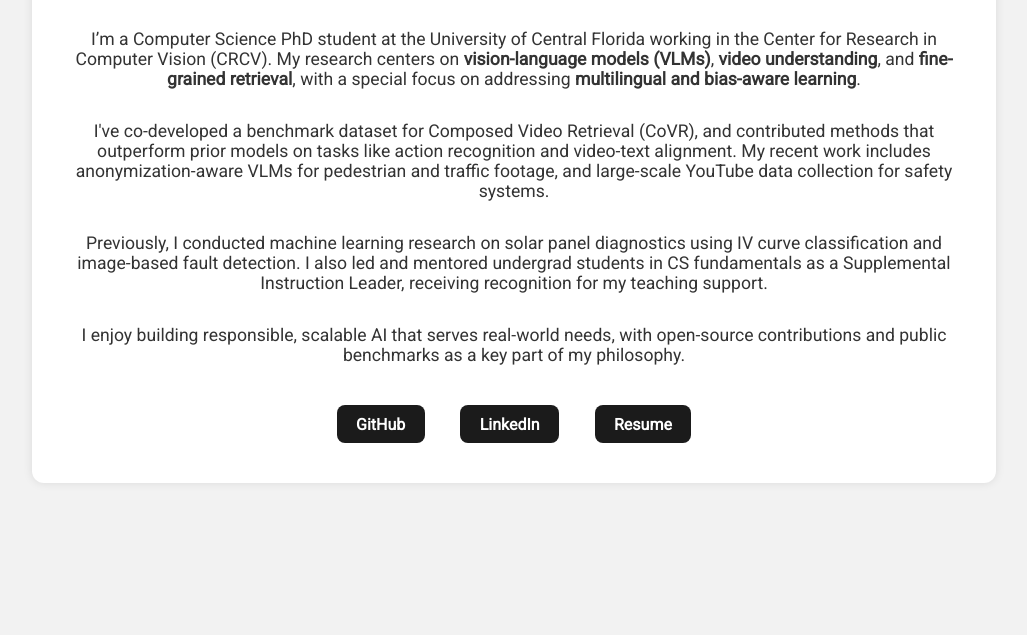
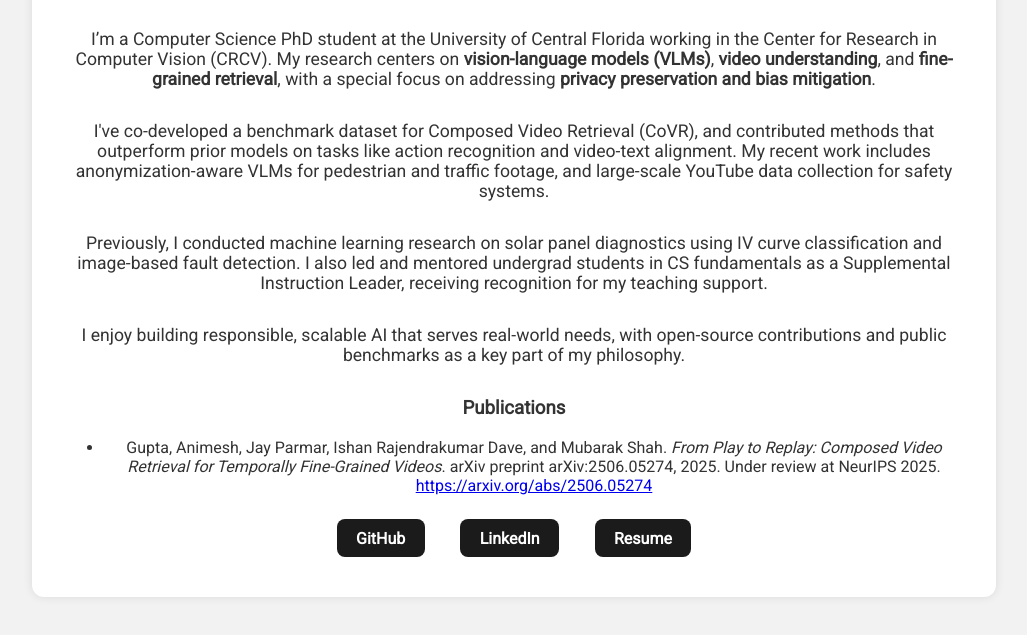
Before and after one commit to jayparmar0707/jayparmar0707.github.io, a plain HTML site: page index.html in a window 1280 px wide. Shown: the part 403-1038 px from the top of the page, without its empty margins (126-1153 px from the left). Before the commit the page ends 934 px from the top, so only its background shows below. Drawn offline with Linux system fonts and the light colour scheme.

Commit message:
Added publication

```diff
--- a/index.html
+++ b/index.html
@@ -81,13 +81,25 @@
        Multimodal AI & Video Understanding</p>
 
     <div class="summary">
-      <p>I’m a Computer Science PhD student at the University of Central Florida working in the Center for Research in Computer Vision (CRCV). My research centers on <strong>vision-language models (VLMs)</strong>, <strong>video understanding</strong>, and <strong>fine-grained retrieval</strong>, with a special focus on addressing <strong>multilingual and bias-aware learning</strong>.</p>
+      <p>I’m a Computer Science PhD student at the University of Central Florida working in the Center for Research in Computer Vision (CRCV). My research centers on <strong>vision-language models (VLMs)</strong>, <strong>video understanding</strong>, and <strong>fine-grained retrieval</strong>, with a special focus on addressing <strong>privacy preservation and bias mitigation</strong>.</p>
 
       <p>I've co-developed a benchmark dataset for Composed Video Retrieval (CoVR), and contributed methods that outperform prior models on tasks like action recognition and video-text alignment. My recent work includes anonymization-aware VLMs for pedestrian and traffic footage, and large-scale YouTube data collection for safety systems.</p>
 
       <p>Previously, I conducted machine learning research on solar panel diagnostics using IV curve classification and image-based fault detection. I also led and mentored undergrad students in CS fundamentals as a Supplemental Instruction Leader, receiving recognition for my teaching support.</p>
 
       <p>I enjoy building responsible, scalable AI that serves real-world needs, with open-source contributions and public benchmarks as a key part of my philosophy.</p>
+    </div>
+
+    <div class="publications">
+        <h3>Publications</h3>
+        <ul>
+        <li>
+            Gupta, Animesh, Jay Parmar, Ishan Rajendrakumar Dave, and Mubarak Shah.
+            <em>From Play to Replay: Composed Video Retrieval for Temporally Fine-Grained Videos</em>.
+            arXiv preprint arXiv:2506.05274, 2025. Under review at NeurIPS 2025.
+            <a href="https://arxiv.org/abs/2506.05274" target="_blank">https://arxiv.org/abs/2506.05274</a>
+        </li>
+        </ul>
     </div>
 
     <div class="links">
```
